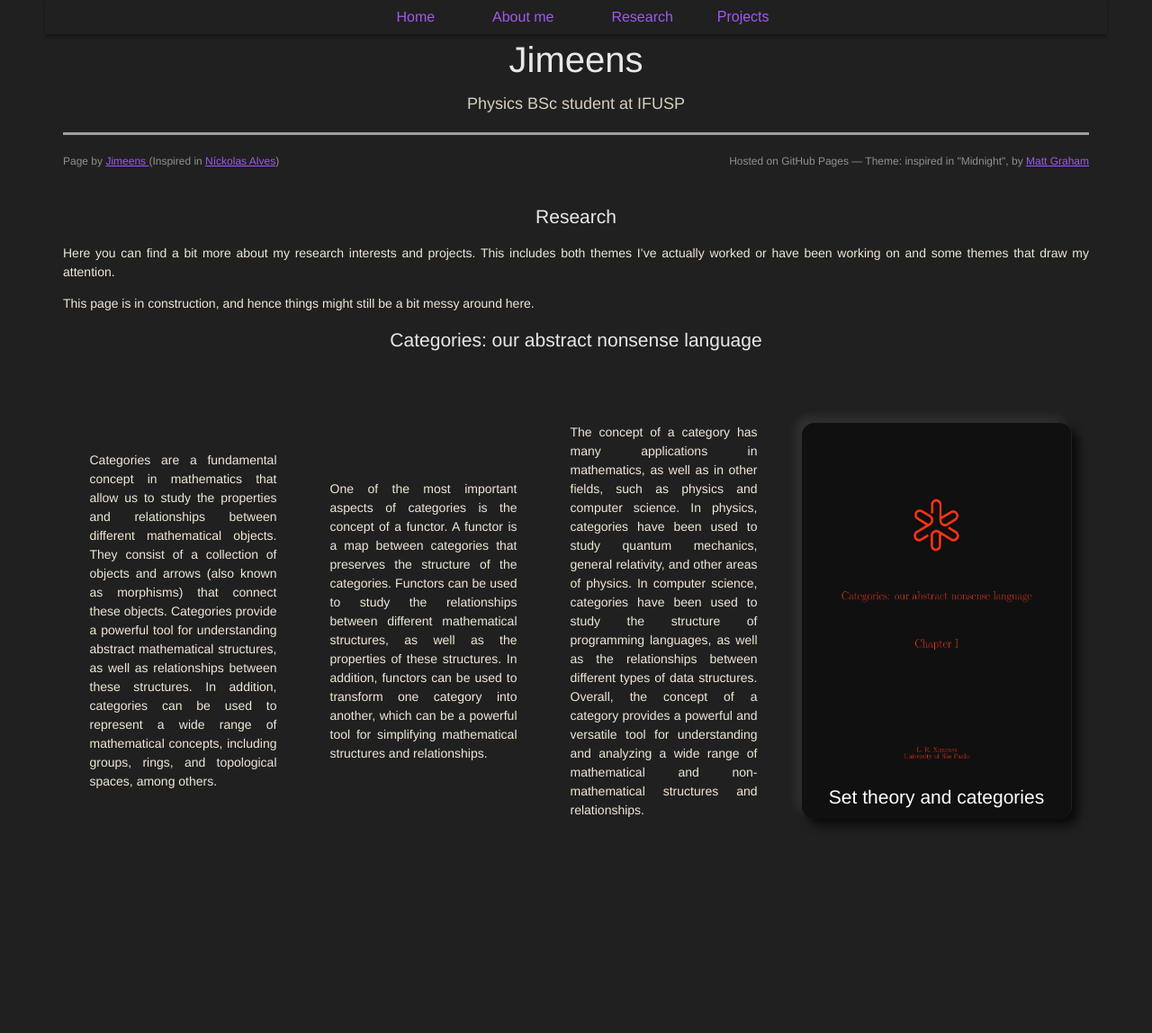
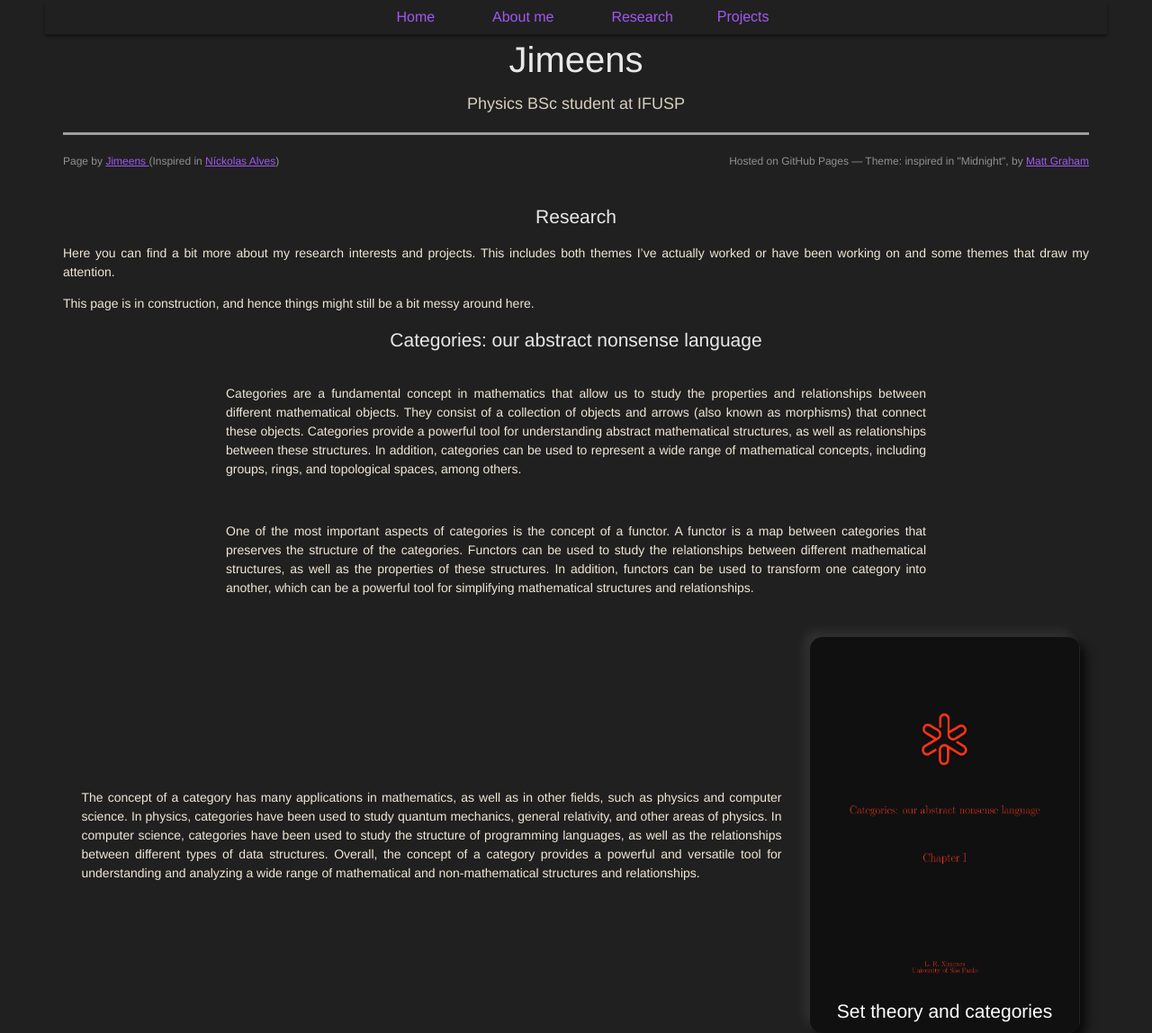
Before and after one commit to Jimeens/jimeens.github.io, a Jekyll site: the page built from research/index.md, in a window 1280 px wide and 1148 px high. Shown: the whole window at 90% size. Built offline with Jekyll 4.4.1, drawn with Linux system fonts in a browser that asks for light colours; some web fonts are replaced; our own code applies the rules of GitHub Pages for plain Markdown files; grey boxes are pictures that could not be loaded.

Commit message:
Update cardstyle.scss

```diff
--- a/assets/css/cardstyle.scss
+++ b/assets/css/cardstyle.scss
@@ -165,10 +165,8 @@
 
 .coluna {
 	float: left;
-	width: 20%;
+	width: 70%;
 	box-sizing: border-box;
-	vertical-align: top;
 	padding: 10px;
-	display: inline-block;
 	border: 0px;
 }
```
